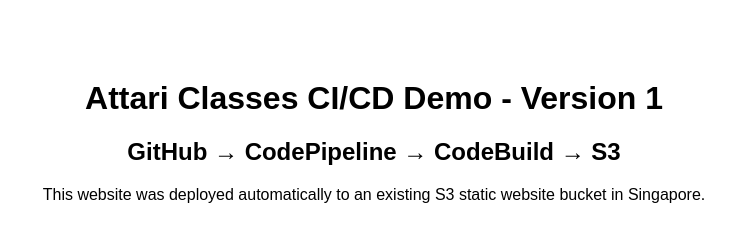
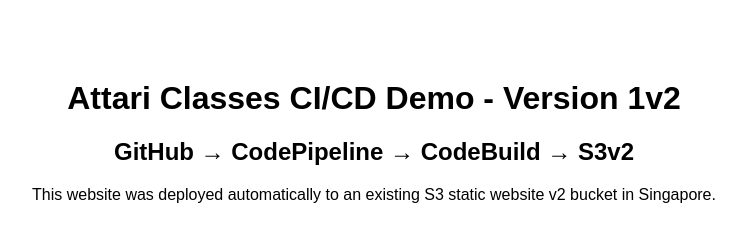
Before and after one commit to ms122592/attari-cicd-s3-demo, a plain HTML site: page index.html in a window 1280 px wide. Shown: the whole page, without its empty margins (266-1012 px from the left). Drawn offline with Linux system fonts and the light colour scheme.

Commit message:
Update index.html

```diff
--- a/index.html
+++ b/index.html
@@ -4,8 +4,8 @@
     <title>Attari Classes CI/CD Demo</title>
 </head>
 <body style="font-family: Arial; text-align: center; margin-top: 80px;">
-    <h1>Attari Classes CI/CD Demo - Version 1</h1>
-    <h2>GitHub → CodePipeline → CodeBuild → S3</h2>
-    <p>This website was deployed automatically to an existing S3 static website bucket in Singapore.</p>
+    <h1>Attari Classes CI/CD Demo - Version 1v2</h1>
+    <h2>GitHub → CodePipeline → CodeBuild → S3v2</h2>
+    <p>This website was deployed automatically to an existing S3 static website v2 bucket in Singapore.</p>
 </body>
 </html>
```
